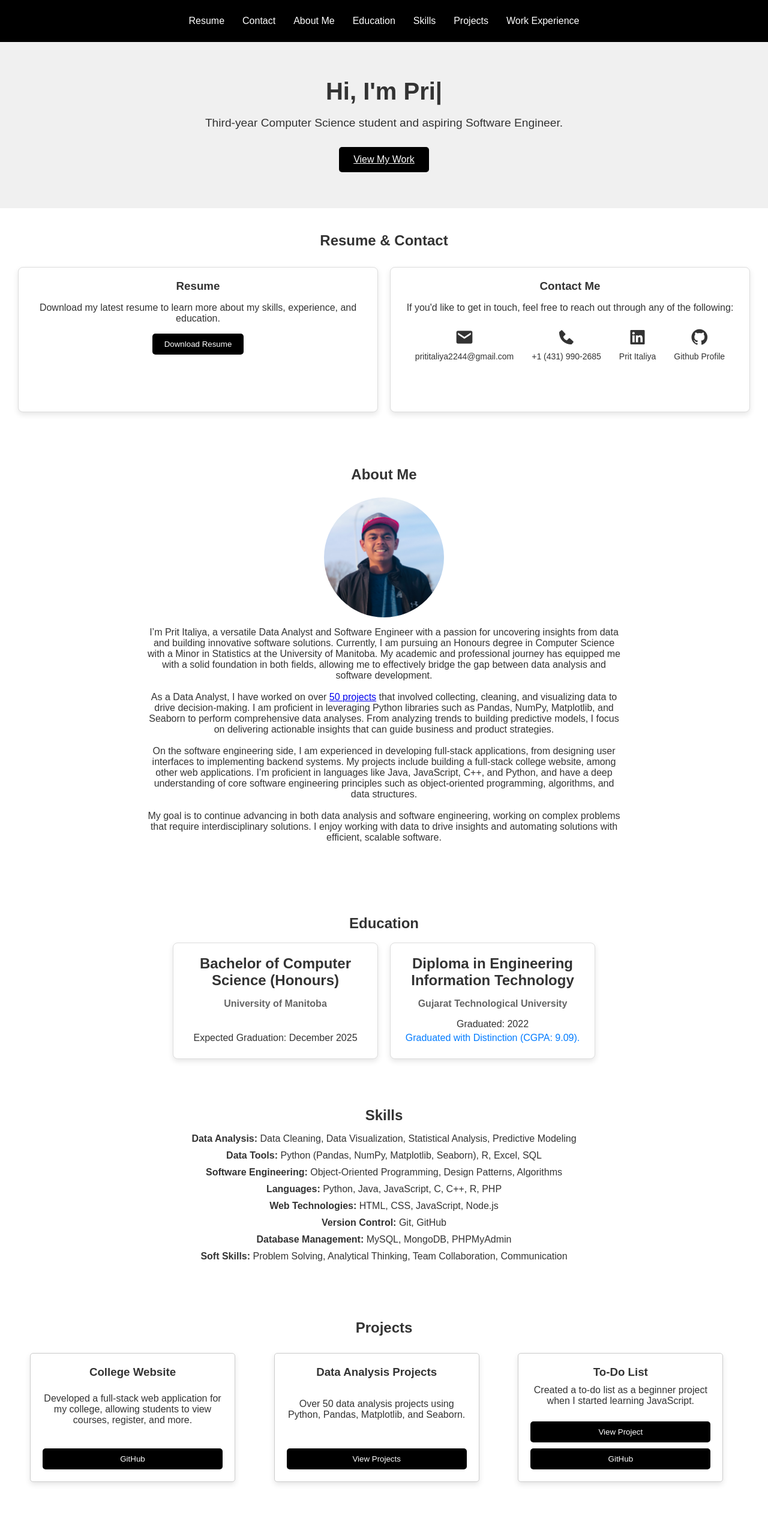
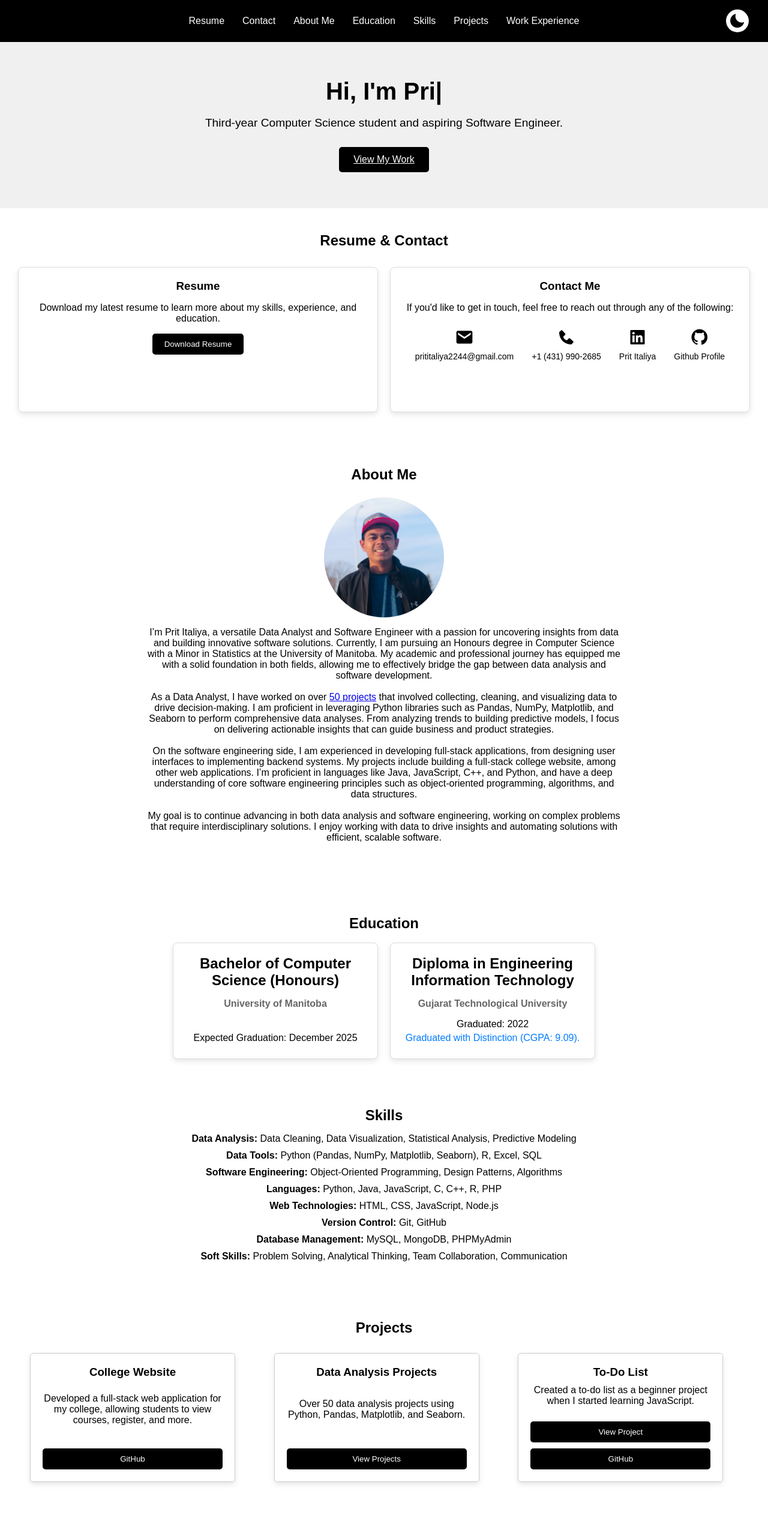
Before and after one commit to prititaliya/portfolio, a plain HTML site: page index.html in a window 1280 px wide. Shown: the top 2560 px of the page at 60% size. Drawn offline with nearby package versions, Linux system fonts and the light colour scheme.

Commit message:
Add theme switcher

```diff
--- a/index.html
+++ b/index.html
@@ -24,6 +24,10 @@
                 <li><a href="#work-experience">Work Experience</a></li>
             </ul>
         </nav>
+        <div class="theme-switcher">
+            <button id="dark-mode"><i class='bx bxs-sun'></i></button>
+            <button id="light-mode"><i class='bx bxs-moon'></i></button>
+        </div>
     </header>
 
     <!-- Hero Section -->
@@ -186,7 +190,7 @@
               <div class="experience-card">
                 <h3>Accessibility Advocate</h3>
                 <h4>CSSA, University of Manitoba</h4>
-                <p>August 2023 - Present</p>
+                <p>August 2024 - Present</p>
                 <p>Advocate for accessible learning solutions by collaborating with Student Accessibility Services to promote academic accommodations and support students with disabilities in navigating resources like exam accommodations and assistive technologies.</p>
             </div>
             <!-- Add other experiences here -->
--- a/script.js
+++ b/script.js
@@ -25,36 +25,37 @@ typeText();
 
 // Cursor blinking effect
 setInterval(() => {
-    cursor.style.visibility = cursor.style.visibility === 'hidden' ? 'visible' : 'hidden';
+  cursor.style.visibility =
+    cursor.style.visibility === "hidden" ? "visible" : "hidden";
 }, 500); // Cursor blink speed (500 ms)
 
 // Smooth scrolling for anchor links
-document.querySelectorAll('a[href^="#"]').forEach(anchor => {
-    anchor.addEventListener('click', function (e) {
+document.querySelectorAll('a[href^="#"]').forEach((anchor) => {
+  anchor.addEventListener("click", function (e) {
     e.preventDefault();
-        document.querySelector(this.getAttribute('href')).scrollIntoView({
-            behavior: 'smooth'
+    document.querySelector(this.getAttribute("href")).scrollIntoView({
+      behavior: "smooth",
     });
   });
 });
 
 // Project card hover effect
-const projectCards = document.querySelectorAll('.project-card');
-projectCards.forEach(card => {
-    card.addEventListener('mouseenter', () => {
-        card.style.transform = 'scale(1.05)';
+const projectCards = document.querySelectorAll(".project-card");
+projectCards.forEach((card) => {
+  card.addEventListener("mouseenter", () => {
+    card.style.transform = "scale(1.05)";
   });
-    card.addEventListener('mouseleave', () => {
-        card.style.transform = 'scale(1)';
+  card.addEventListener("mouseleave", () => {
+    card.style.transform = "scale(1)";
   });
 });
-document.addEventListener("DOMContentLoaded", function() {
-    const experienceSection = document.getElementById('work-experience');
+document.addEventListener("DOMContentLoaded", function () {
+  const experienceSection = document.getElementById("work-experience");
 
   const observer = new IntersectionObserver((entries) => {
-        entries.forEach(entry => {
+    entries.forEach((entry) => {
       if (entry.isIntersecting) {
-                entry.target.classList.add('fade-in');
+        entry.target.classList.add("fade-in");
         observer.unobserve(entry.target);
       }
     });
@@ -62,3 +63,31 @@ document.addEventListener("DOMContentLoaded", function() {
 
   observer.observe(experienceSection);
 });
+
+const darkModeBtn = document.getElementById("dark-mode");
+const lightModeBtn = document.getElementById("light-mode");
+const body = document.body;
+
+function setSystemTheme() {
+    if (window.matchMedia && window.matchMedia('(prefers-color-scheme: dark)').matches) {
+      document.documentElement.setAttribute('color-scheme', 'dark');
+      darkModeBtn.classList.add("active");
+    } else {
+      document.documentElement.setAttribute('color-scheme', 'light');
+      lightModeBtn.classList.add("active");
+    }
+}
+
+setSystemTheme();
+
+darkModeBtn.addEventListener("click", () => {
+  lightModeBtn.classList.add("active");
+  darkModeBtn.classList.remove("active");
+  document.documentElement.setAttribute('color-scheme', 'light');
+});
+
+lightModeBtn.addEventListener("click", () => {
+  darkModeBtn.classList.add("active");
+  lightModeBtn.classList.remove("active");
+  document.documentElement.setAttribute('color-scheme', 'dark');
+});
--- a/style.css
+++ b/style.css
@@ -1,7 +1,59 @@
 /* Global Styles */
+*{
+    transition: background-color 0.3s;
+}
+
+:root{
+    --black-dark: #000;
+    --black-medium: #333;
+    --black-light: #31363F;
+
+    --gray-dark: #666;
+    --gray-light: #ddd;
+    --gray-medium: #ccc;
+
+    --white-dark: #e9e9e9;
+    --white-medium: #f8f9fa;
+    --white-light: #fff;
+
+    --link: #007bff;
+    --link-hover: #0056b3;
+}
+
+@media(prefers-color-scheme: dark) {
+    :root {
+        color-scheme: dark;
+    }
+}
+@media(prefers-color-scheme: light) {
+    :root {
+        color-scheme: light;
+    }
+}
+
+:root[color-scheme="dark"] {
+    --body-bg: var(--black-dark,);
+    --txt: var(--white-light);
+    --box-bg: var(--black-light);
+    --btn-bg: var(--white-light);
+    --btn-hover: var(--white-dark);
+    --btn-txt: var(--black-dark);
+    --h4-clr: var(--white-dark);
+}
+
+:root[color-scheme="light"] {
+    --body-bg: var(--white-light);
+    --txt: var(--black-dark);
+    --box-bg: var(--white-light);
+    --btn-bg: var(--black-dark);
+    --btn-hover: var(--black-light);
+    --btn-txt: var(--white-light);
+    --h4-clr: var(--gray-dark);
+}
+
 body {
-    background-color: #ffffff; /* White background */
-    color: #333; /* Dark gray text */
+    background-color: var(--body-bg); /* White background */
+    color: var(--txt); /* Dark gray text */
     font-family: Arial, sans-serif; /* Font family */
     margin: 0; /* Remove default margin */
     padding: 0; /* Remove default padding */
@@ -13,7 +65,7 @@ h1, h2, h3 {
 
 /* Navigation Styles */
 header {
-    background-color: #000; /* Black navigation bar */
+    background-color: var(--black-dark); /* Black navigation bar */
     padding: 10px 20px; /* Padding around nav */
 }
 
@@ -29,13 +81,13 @@ nav ul li {
 }
 
 nav ul li a {
-    color: #fff; /* White text for nav links */
+    color: var(--white-light); /* White text for nav links */
     text-decoration: none; /* Remove underline */
     transition: color 0.3s; /* Smooth color transition */
 }
 
 nav ul li a:hover {
-    color: #ccc; /* Light gray on hover */
+    color: var(--gray-medium); /* Light gray on hover */
 }
 
 /* Hero Section Styles */
@@ -43,10 +95,13 @@ nav ul li a:hover {
     background-color: #f0f0f0; /* Light gray background */
     padding: 60px 20px; /* Padding for the hero section */
     text-align: center; /* Center text */
+    color: var(--black-dark);
 }
 
 #hero h1 {
     font-size: 2.5rem; /* Larger heading size */
+    white-space: nowrap; /* Prevent wrapping */
+    overflow: hidden; /* Hide overflowing text */
 }
 
 #hero p {
@@ -54,8 +109,8 @@ nav ul li a:hover {
 }
 
 .btn {
-    background-color: #000; /* Black button background */
-    color: #fff; /* White button text */
+    background-color: var(--btn-bg); /* Black button background */
+    color: var(--btn-txt); /* White button text */
     padding: 10px 20px; /* Button padding */
     border: none; /* No border */
     border-radius: 5px; /* Rounded corners */
@@ -65,7 +120,7 @@ nav ul li a:hover {
 }
 
 .btn:hover {
-    background-color: #333; /* Dark gray on hover */
+    background-color: var(--btn-hover); /* Dark gray on hover */
     transform: scale(1.05); /* Slightly scale up on hover */
 }
 
@@ -102,8 +157,8 @@ nav ul li a:hover {
 }
 
 .project-card {
-    background-color: #fff; /* White background for cards */
-    border: 1px solid #ddd; /* Light border */
+    background-color: var(--box-bg); /* White background for cards */
+    border: 1px solid var(--gray-light); /* Light border */
     border-radius: 8px; /* Rounded corners */
     padding: 20px; /* Padding inside cards */
     box-shadow: 0 4px 10px rgba(0, 0, 0, 0.1); /* Subtle shadow */
@@ -124,7 +179,7 @@ nav ul li a:hover {
 
 /* Contact Section */
 #contact {
-    background-color: #f8f9fa; /* Light background for contrast */
+    background-color: var(--white-medium); /* Light background for contrast */
     padding: 40px 20px; /* Padding around the section */
 }
 
@@ -136,15 +191,7 @@ nav ul li a:hover {
     margin-top: 20px; /* Space above the grid */
 }
 
-.resume, .contact {
-    flex: 1; /* Allow items to grow equally */
-    margin: 10px; /* Space between sections */
-    padding: 20px; /* Padding inside each section */
-    background-color: #fff; /* White background for sections */
-    border: 1px solid #ddd; /* Light border */
-    border-radius: 8px; /* Rounded corners */
-    box-shadow: 0 4px 10px rgba(0, 0, 0, 0.1); /* Subtle shadow */
-}
+
 
 /* Contact List */
 .contact-list {
@@ -153,24 +200,18 @@ nav ul li a:hover {
     font-size: 14px; /* Decrease font size */
 }
 
-.contact-list i{
-    font-size: 2rem;
-    display: block;
-    margin: 0.5rem 0;
-}
-
 .contact-list li {
     margin-bottom: 10px; /* Space between list items */
 }
 
 .contact-list a {
     text-decoration: none; /* Remove underline from links */
-    color: #333; /* Change link color */
+    color: var(--txt); /* Change link color */
     transition: color 0.3s; /* Smooth color transition */
 }
 
 .contact-list a:hover {
-    color: #007bff; /* Change color on hover */
+    color: var(--link); /* Change color on hover */
 }
 
 /* Icon styles */
@@ -183,8 +224,9 @@ nav ul li a:hover {
 
 /* Footer Styles */
 footer {
-    background-color: #000; /* Black footer */
-    color: #fff; /* White text in footer */
+    box-shadow: 0 0px 50px#aaa;
+    background-color: var(--black-dark); /* Black footer */
+    color: var(--white-light); /* White text in footer */
     text-align: center; /* Center text */
     padding: 20px; /* Padding for footer */
 }
@@ -208,7 +250,6 @@ footer {
     object-fit: cover;
 }
 
-
 .resume-contact-grid {
     display: flex; /* Use Flexbox for layout */
     justify-content: space-between; /* Space between items */
@@ -221,16 +262,17 @@ footer {
     flex: 1; /* Allow items to grow equally */
     margin: 10px; /* Space between sections */
     padding: 20px; /* Padding inside each section */
-    background-color: #fff; /* White background for sections */
-    border: 1px solid #ddd; /* Light border */
+    background-color: var(--box-bg); /* White background for sections */
+    color:  var(--txt);
+    border: 1px solid var(--gray-light); /* Light border */
     border-radius: 8px; /* Rounded corners */
     box-shadow: 0 4px 10px rgba(0, 0, 0, 0.1); /* Subtle shadow */
     min-height: 200px; /* Set a minimum height for both sections */
 }
 
 .view-work-btn {
-    background-color: #000; /* Black background */
-    color: #fff; /* White text */
+    background-color: var(--black-dark); /* Black background */
+    color: var(--white-light); /* White text */
     padding: 12px 24px; /* Padding for the button */
     border: none; /* No border */
     border-radius: 5px; /* Rounded corners */
@@ -243,12 +285,13 @@ footer {
 }
 
 .view-work-btn:hover {
-    background-color: #333; /* Dark gray on hover */
+    background-color: var(--black-medium); /* Dark gray on hover */
     transform: scale(1.05); /* Slightly scale up on hover */
 }
 
 header {
-    background-color: #000; /* Black navigation bar */
+    position: relative;
+    background-color: var(--black-dark); /* Black navigation bar */
     padding: 10px 20px; /* Padding around nav */
 }
 
@@ -268,13 +311,42 @@ nav ul li {
 }
 
 nav ul li a {
-    color: #fff; /* White text for nav links */
+    color: var(--white-light); /* White text for nav links */
     text-decoration: none; /* Remove underline */
     transition: color 0.3s; /* Smooth color transition */
 }
 
 nav ul li a:hover {
-    color: #ccc; /* Light gray on hover */
+    color: var(--gray-medium); /* Light gray on hover */
+}
+
+.theme-switcher{
+    position: absolute;
+    top: 50%;
+    right: 2.5%;
+    transform: translate(0,-50%);
+}
+
+.theme-switcher button{
+    display: none;
+    position: relative;
+    padding: 1.2rem;
+    border: none;
+    background-color: var(--white-light);
+    border-radius: 50%;
+}
+
+.theme-switcher button.active{
+    display: inline-block;
+}
+
+.theme-switcher button i{
+    position: absolute;
+    top: 50%;
+    left: 50%;
+    transform: translate(-50%, -50%);
+    font-size: 1.75rem;
+    color: var(--black-dark);
 }
 
 .project-card {
@@ -282,7 +354,7 @@ nav ul li a:hover {
     flex-direction: column; /* Stack items vertically */
     justify-content: space-between; /* Distribute space between items */
     align-items: center; /* Center align items */
-    border: 1px solid #ccc; /* Light gray border */
+    border: 1px solid var(--gray-medium); /* Light gray border */
     border-radius: 5px; /* Rounded corners */
     padding: 20px; /* Padding inside project cards */
     margin: 10px; /* Space between cards */
@@ -307,6 +379,12 @@ nav ul li a:hover {
     justify-content: center; /* Center align items */
 }
 
+.contact-list i{
+    font-size: 2rem;
+    display: block;
+    margin: 0.5rem 0;
+}
+
 .contact-list li {
     margin: 0 15px; /* Space between icons */
 }
@@ -322,14 +400,9 @@ nav ul li a:hover {
     transform: scale(1.2); /* Scale up the icon on hover */
 }
 
-#hero {
-    background-color: #f0f0f0; /* Light gray background */
-    padding: 60px 20px; /* Padding for the hero section */
-    text-align: center; /* Center text */
-}
 .education-card {
-    background-color: #fff; /* White background */
-    border: 1px solid #ddd; /* Light border */
+    background-color: var(--box-bg); /* White background */
+    border: 1px solid var(--gray-light); /* Light border */
     border-radius: 8px; /* Rounded corners */
     padding: 20px; /* Padding inside cards */
     box-shadow: 0 4px 10px rgba(0, 0, 0, 0.1); /* Subtle shadow */
@@ -347,27 +420,28 @@ nav ul li a:hover {
     font-size: 1.5rem; /* Larger font size */
 }
 
+.education-card h4 {
+    margin: 1rem 0; /* Space below subheading */
+    color: var(--h4-clr); /* Gray color for subheading */
+    font-weight: 800;
+}
+
 .education-card p {
     margin: 5px 0; /* Space below paragraphs */
     font-size: 1rem; /* Font size */
 }
 
 .degree-link {
-    color: #007bff; /* Link color */
+    color: var(--link); /* Link color */
     text-decoration: none; /* Remove underline */
     transition: color 0.3s; /* Smooth color transition */
 }
 
 .degree-link:hover {
-    color: #0056b3; /* Darker blue on hover */
+    color: var(--link-hover); /* Darker blue on hover */
     text-decoration: underline; /* Underline on hover */
 }
 
-#hero h1 {
-    font-size: 2.5rem; /* Larger heading size */
-    white-space: nowrap; /* Prevent wrapping */
-    overflow: hidden; /* Hide overflowing text */
-}
 
 .cursor {
     display: inline-block;
@@ -388,8 +462,8 @@ nav ul li a:hover {
 }
 
 .experience-card {
-    background-color: #fff; /* White background */
-    border: 1px solid #ddd; /* Light border */
+    background-color: var(--box-bg); /* White background */
+    border: 1px solid var(--gray-light); /* Light border */
     border-radius: 8px; /* Rounded corners */
     padding: 20px; /* Padding inside cards */
     box-shadow: 0 4px 10px rgba(0, 0, 0, 0.1); /* Subtle shadow */
@@ -406,7 +480,7 @@ nav ul li a:hover {
 }
 
 .experience-card h4 {
-    color: #666;
+    color: var(--h4-clr);
     margin: 1rem 0;
     font-weight: 800;
 }
@@ -432,15 +506,6 @@ nav ul li a:hover {
     gap: 20px; /* Space between cards */
 }
 
-.education-card {
-    background-color: #fff; /* White background */
-    border: 1px solid #ddd; /* Light border */
-    border-radius: 8px; /* Rounded corners */
-    padding: 20px; /* Padding inside cards */
-    box-shadow: 0 4px 10px rgba(0, 0, 0, 0.1); /* Subtle shadow */
-    transition: transform 0.3s; /* Smooth transition for hover effect */
-    width: 300px; /* Fixed width for education cards */
-}
 
 .education-card:hover {
     transform: translateY(-5px); /* Lift effect on hover */
@@ -450,12 +515,6 @@ nav ul li a:hover {
     margin: 0; /* Remove default margin */
 }
 
-.education-card h4 {
-    margin: 1rem 0; /* Space below subheading */
-    color: #666; /* Gray color for subheading */
-    font-weight: 800;
-}
-
 .education-card p {
     margin: 5px 0; /* Space below paragraphs */
 }
```
Lines whose indentation alone changed are shown as unchanged.
